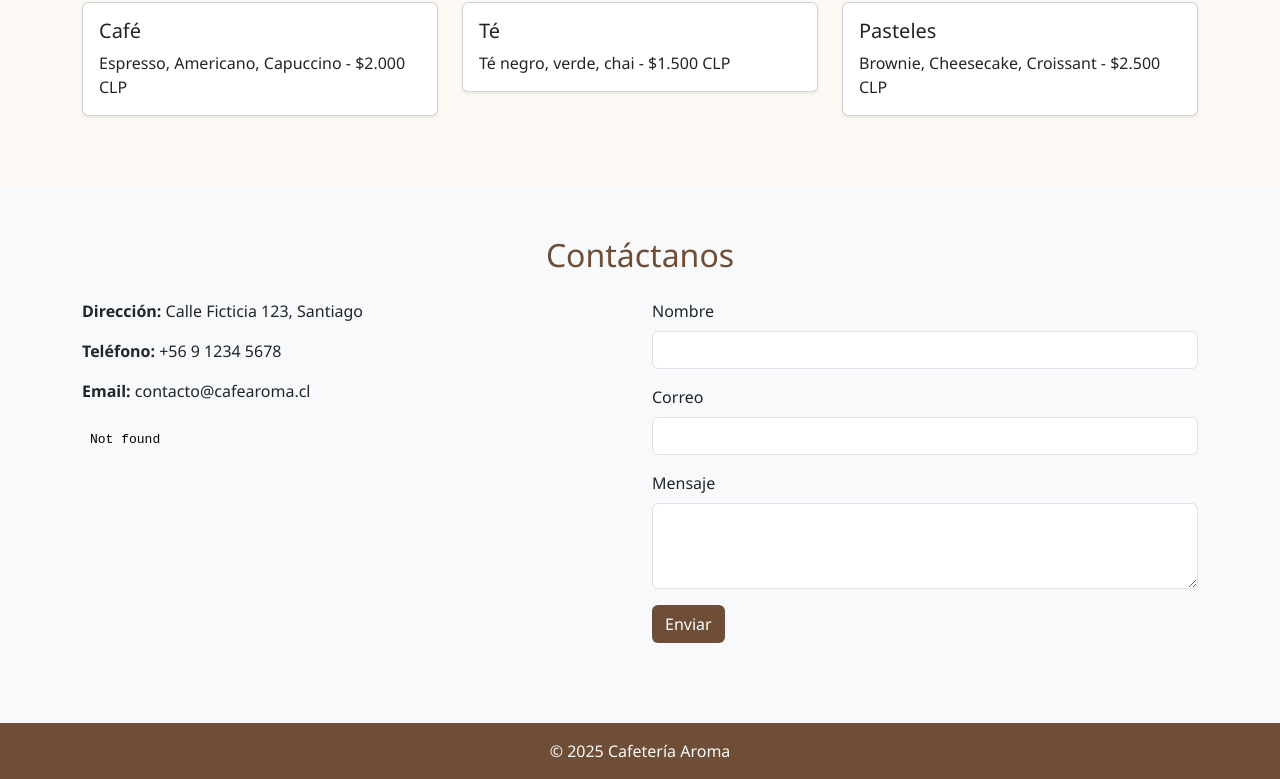
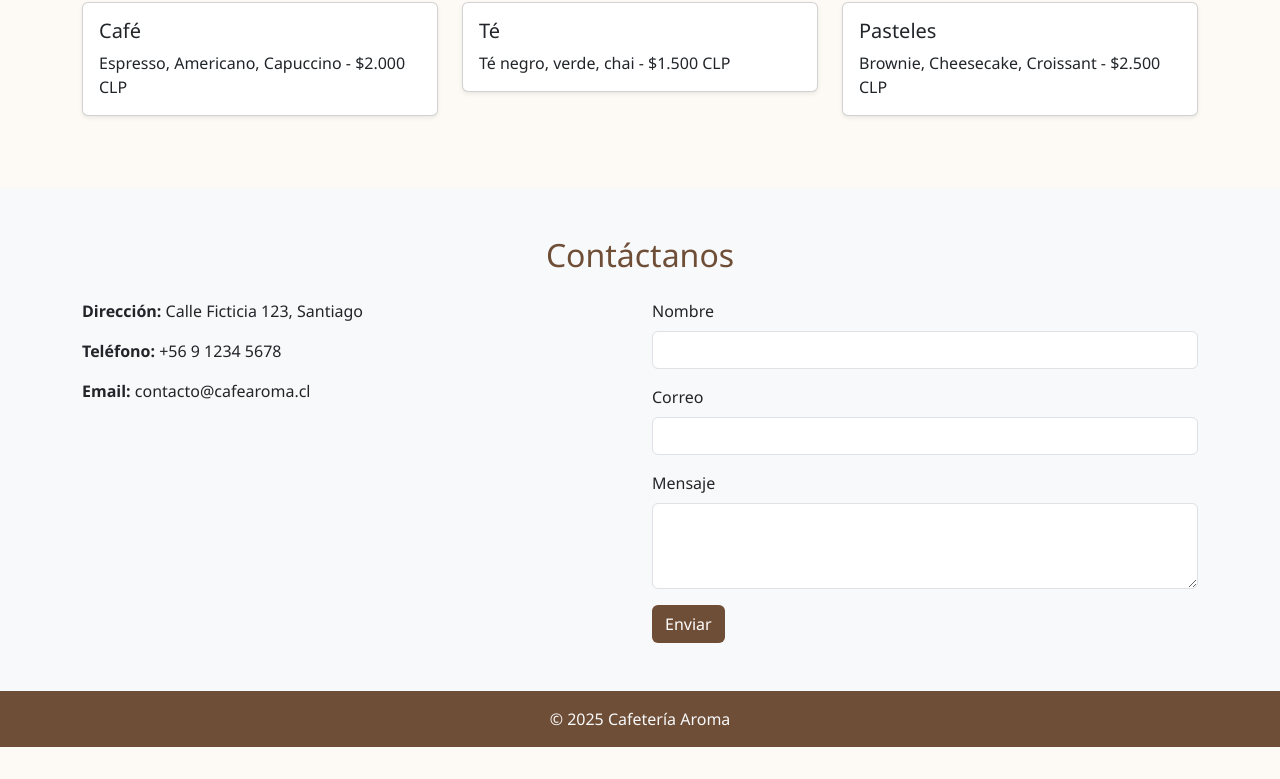
Before and after one commit to Gabriel-plat/cafeteria.github.io, a plain HTML site: page index.html in a window 1280 px wide. Shown: the part 653-1432 px from the top of the page. After the commit the page ends 1400 px from the top, so only its background shows below. Drawn offline with nearby package versions, Linux system fonts and the light colour scheme.

Commit message:
Update index.html

```diff
--- a/index.html
+++ b/index.html
@@ -82,8 +82,6 @@
           <p><strong>Dirección:</strong> Calle Ficticia 123, Santiago</p>
           <p><strong>Teléfono:</strong> +56 9 1234 5678</p>
           <p><strong>Email:</strong> contacto@cafearoma.cl</p>
-          <!-- Google Maps -->
-          <iframe src="..." width="100%" height="250" allowfullscreen="" loading="lazy" title="Mapa de ubicación de Cafetería Aroma"></iframe>
 
         </div>
         <div class="col-md-6">
```
